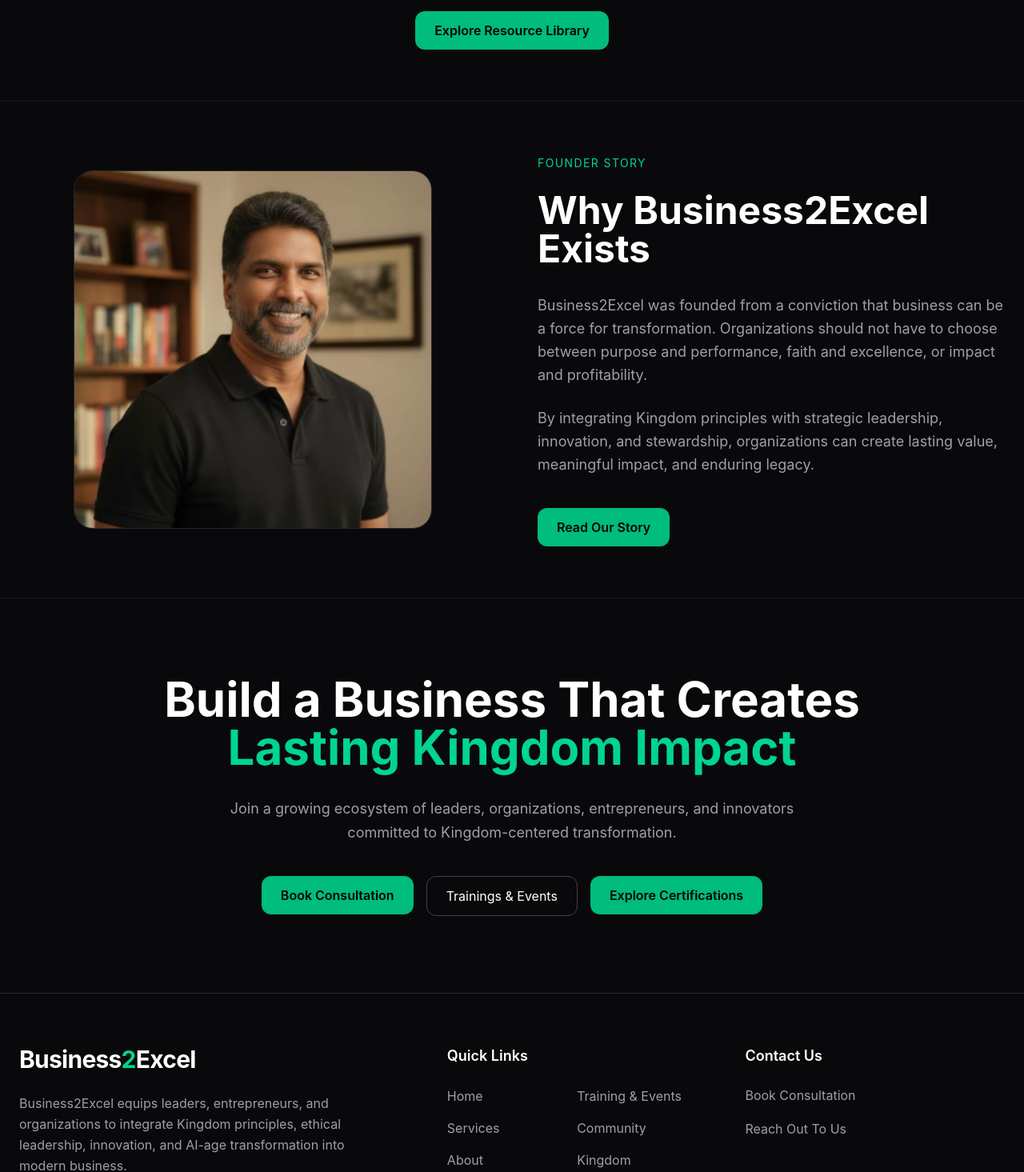
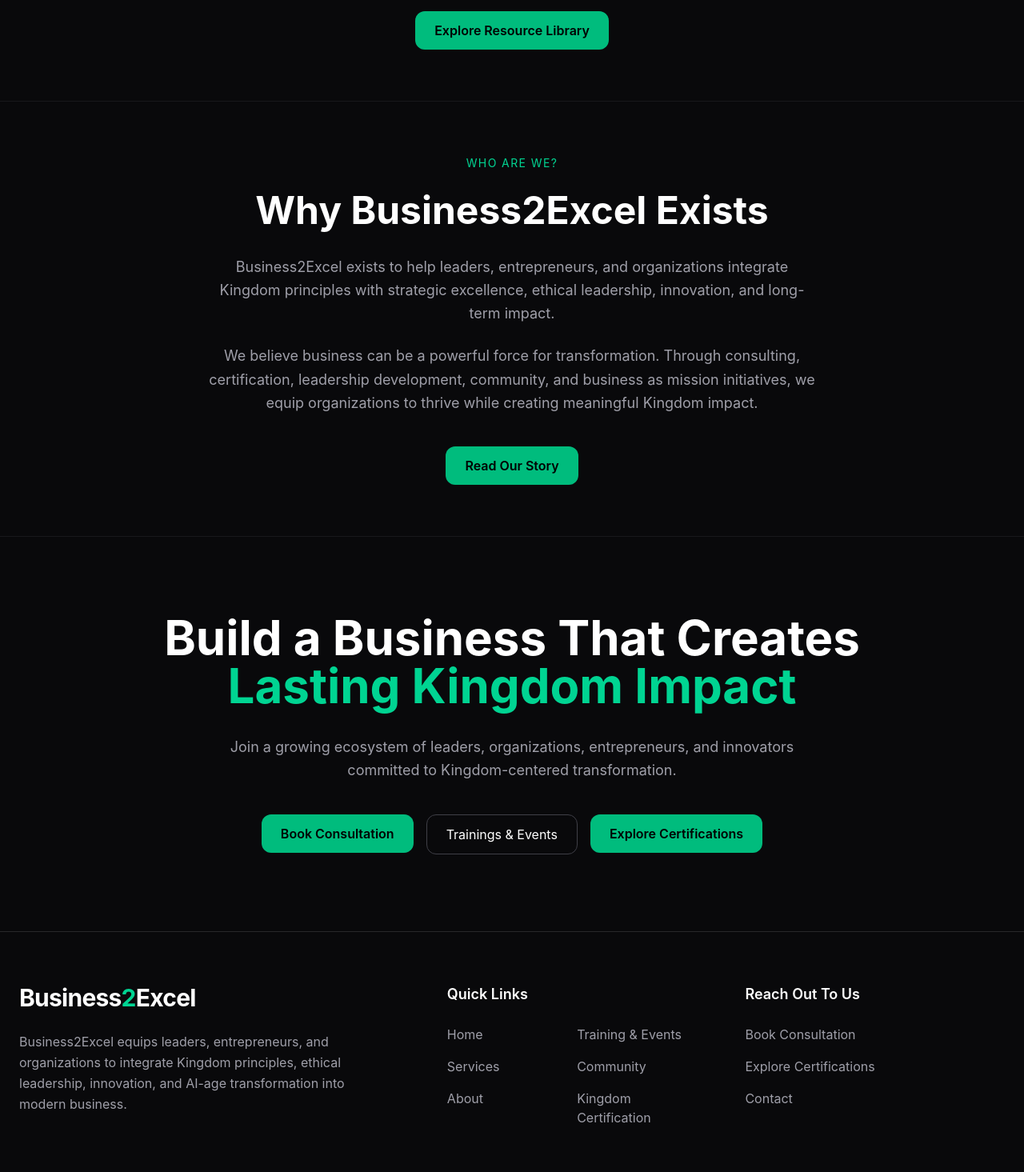
Before and after one commit to RogerWaltin/Business2Excel, a React (Vite) app in the folder Client/: page / in a window 1280 px wide. Shown: the part 5060-6525 px from the top of the page at 80% size. Built offline with nearby package versions, Linux system fonts and the light colour scheme.

Commit message:
added button links

```diff
--- a/Client/src/Components/Footer.jsx
+++ b/Client/src/Components/Footer.jsx
@@ -2,13 +2,19 @@
 
 export default function Footer() {
 
-    const navLinks = [
+    const quickLinks = [
         { label: "Home", to: "/" },
         { label: "Training & Events", to: "/community#training-events" },
         { label: "Services", to: "/services" },
         { label: "Community", to: "/community" },
         { label: "About", to: "/about" },
         { label: "Kingdom Certification", to: "/services#kingdom-certification" },
+    ]
+
+    const mainLinks = [
+        { label: "Book Consultation", to: "/" },
+        { label: "Explore Certifications", to: "/certification" },
+        { label: "Contact", to: "/contact" },
     ]
 
     return (
@@ -51,7 +57,7 @@
 
                         <div className="grid grid-cols-2 gap-y-4">
 
-                            {navLinks.map((link) => (
+                            {quickLinks.map((link) => (
 
                                 <HashLink
                                     key={link.label}
@@ -71,21 +77,25 @@
 
                     <div>
 
-                        <h3 className="text-white font-semibold text-lg mb-5.5">
-                            Contact Us
+                        <h3 className="text-white font-semibold text-lg mb-6">
+                            Reach Out To Us
                         </h3>
 
-                        <HashLink to={"/contact"}>
-                            <p className="text-zinc-400 leading-relaxed mb-4">
-                                Book Consultation
-                            </p>
-                        </HashLink>
+                        <div className="flex flex-col gap-y-4">
 
-                        <HashLink to={"/contact"}>
-                            <p className="text-zinc-400 leading-relaxed mb-4">
-                                Reach Out To Us
-                            </p>
-                        </HashLink>
+                            {mainLinks.map((link) => (
+
+                                <HashLink
+                                    key={link.label}
+                                    to={link.to}
+                                    className="text-zinc-400 hover:text-emerald-400 transition-colors duration-300"
+                                >
+                                    {link.label}
+                                </HashLink>
+
+                            ))}
+
+                        </div>
 
                     </div>
 
--- a/Client/src/Pages/Home/Components/FinalCta.jsx
+++ b/Client/src/Pages/Home/Components/FinalCta.jsx
@@ -1,4 +1,5 @@
 import { Link } from "react-router-dom";
+import { HashLink } from "react-router-hash-link";
 
 export default function FinalCTA() {
   return (
@@ -27,11 +28,11 @@
             </button>
           </Link>
 
-          <Link to="community#training-events">
+          <HashLink to="community#training-events">
             <button className="border border-zinc-700 hover:border-emerald-500 px-6 py-3 rounded-xl transition-all duration-300 cursor-pointer">
               Trainings & Events
             </button>
-          </Link>
+          </HashLink>
 
           <Link to="certification">
             <button className="bg-emerald-500 hover:bg-emerald-400 text-black font-semibold px-6 py-3 rounded-xl transition-all duration-300 cursor-pointer">
--- a/Client/src/Pages/Home/Components/FounderStory.jsx
+++ /dev/null
@@ -1,60 +0,0 @@
-import founder from "../../../Assets/Founder.png"
-
-export default function FounderStory() {
-  return (
-    <section id="founder-story" className="py-16 border-b border-zinc-900">
-
-      <div className="max-w-7xl mx-auto px-6">
-
-        <div className="grid lg:grid-cols-2 gap-12 lg:gap-16 items-center">
-
-          {/* Founder Image */}
-
-          <div className="border border-zinc-800 rounded-3xl overflow-hidden max-w-md mx-auto w-full">
-
-            <img
-              className="w-full h-full object-cover"
-              src={founder}
-              alt="Founder"
-            />
-
-          </div>
-
-          {/* Content */}
-
-          <div>
-
-            <span className="text-emerald-400 uppercase tracking-widest text-sm">
-              Founder Story
-            </span>
-
-            <h2 className="text-3xl md:text-5xl font-bold mt-6">
-              Why Business2Excel Exists
-            </h2>
-
-            <p className="text-zinc-400 text-base md:text-lg leading-relaxed mt-8">
-              Business2Excel was founded from a conviction that business
-              can be a force for transformation. Organizations should not
-              have to choose between purpose and performance, faith and
-              excellence, or impact and profitability.
-            </p>
-
-            <p className="text-zinc-400 text-base md:text-lg leading-relaxed mt-6">
-              By integrating Kingdom principles with strategic leadership,
-              innovation, and stewardship, organizations can create lasting
-              value, meaningful impact, and enduring legacy.
-            </p>
-
-            <button className="mt-10 bg-emerald-500 hover:bg-emerald-400 text-black font-semibold px-6 py-3 rounded-xl transition-all duration-300 cursor-pointer">
-              Read Our Story
-            </button>
-
-          </div>
-
-        </div>
-
-      </div>
-
-    </section>
-  )
-}
--- /dev/null
+++ b/Client/src/Pages/Home/Components/WhoAreWe.jsx
@@ -0,0 +1,42 @@
+import { Link } from "react-router-dom"
+import { HashLink } from "react-router-hash-link"
+
+export default function WhoAreWe() {
+  return (
+    <section id="who-are-we" className="py-16 border-b border-zinc-900">
+
+      <div className="max-w-5xl mx-auto px-6 text-center">
+
+        <span className="text-emerald-400 uppercase tracking-widest text-sm">
+          Who Are We?
+        </span>
+
+        <h2 className="text-3xl md:text-5xl font-bold mt-6">
+          Why Business2Excel Exists
+        </h2>
+
+        <p className="text-zinc-400 text-base md:text-lg leading-relaxed mt-8 max-w-3xl mx-auto">
+          Business2Excel exists to help leaders, entrepreneurs, and
+          organizations integrate Kingdom principles with strategic
+          excellence, ethical leadership, innovation, and long-term impact.
+        </p>
+
+        <p className="text-zinc-400 text-base md:text-lg leading-relaxed mt-6 max-w-3xl mx-auto">
+          We believe business can be a powerful force for transformation.
+          Through consulting, certification, leadership development,
+          community, and business as mission initiatives, we equip
+          organizations to thrive while creating meaningful Kingdom impact.
+        </p>
+
+        <HashLink
+          to="/about#our-story"
+          className="inline-block mt-10 bg-emerald-500 hover:bg-emerald-400 text-black font-semibold px-6 py-3 rounded-xl transition-all duration-300"
+        >
+          Read Our Story
+        </HashLink>
+
+      </div>
+
+    </section>
+  )
+}
--- a/Client/src/Pages/Home/Home.jsx
+++ b/Client/src/Pages/Home/Home.jsx
@@ -5,7 +5,7 @@
 import KingdomCertification from "./Components/KingdomCertification.jsx"
 import Events from "./Components/Events.jsx"
 import ResourcesPreview from "./Components/ResourcesPreview.jsx"
-import FounderStory from "./Components/FounderStory.jsx"
+import WhoAreWe from "./Components/WhoAreWe.jsx"
 import FinalCTA from "./Components/FinalCTA.jsx"
 import ServicesPreview from "./Components/ServicesPreview.jsx"
 
@@ -20,7 +20,7 @@
       <Events />
       <ServicesPreview />
       <ResourcesPreview />
-      <FounderStory />
+      <WhoAreWe />
       <FinalCTA />
     </div>
   )
```
